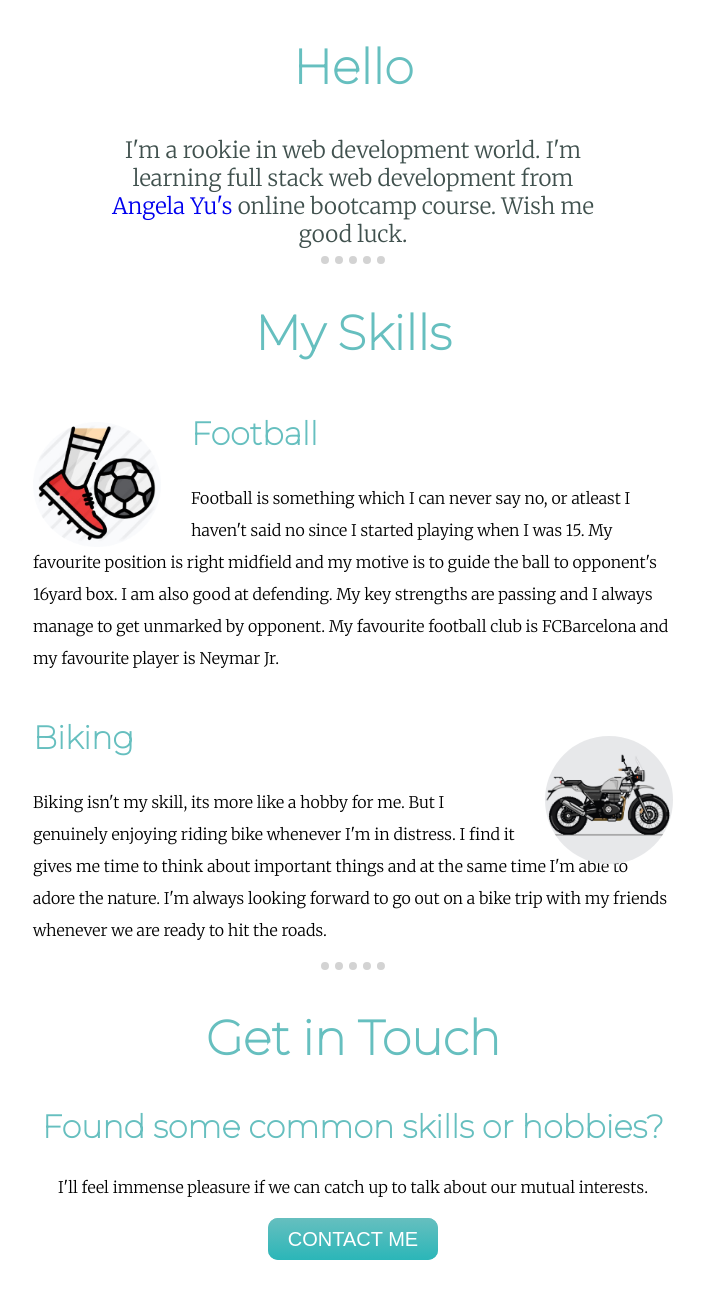
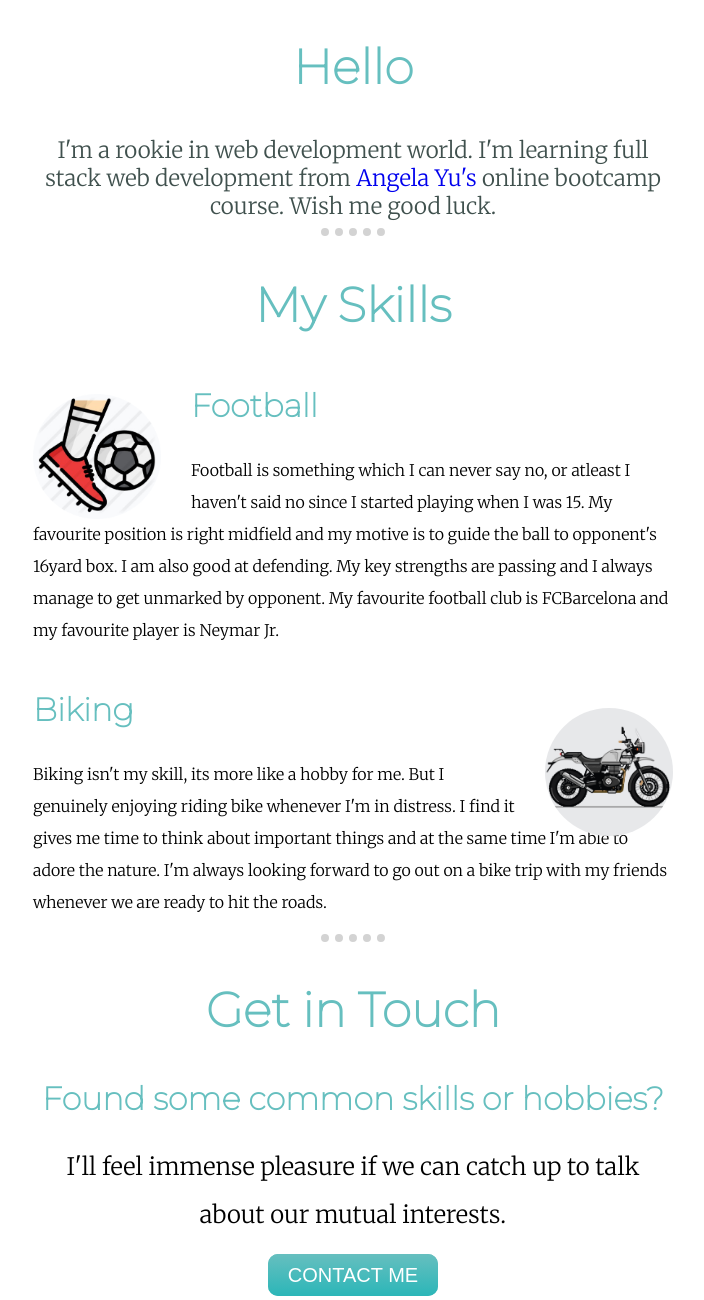
Before and after one commit to aadi11git/Aditya-Portfolio, a plain HTML site: page index.html in a window 1280 px wide. Shown: the part 1000-2300 px from the top of the page, without its empty margins (287-991 px from the left). Drawn offline with Linux system fonts and the light colour scheme; a web font is replaced by a local one.

Commit message:
Update styles.css

```diff
--- a/styles.css
+++ b/styles.css
@@ -85,7 +85,7 @@ hr {
 
 .para1 {
   color: #40514E;
-  width: 40%;
+  width: 50%;
   font-size: 1.4rem;
   margin: auto;
 }
@@ -121,6 +121,7 @@ hr {
   width: 50%;
   margin: 0 auto 25px;
   line-height: 2;
+  font-size: 150%;
 }
 .h3-1{
 color: #66BFBF;
```
